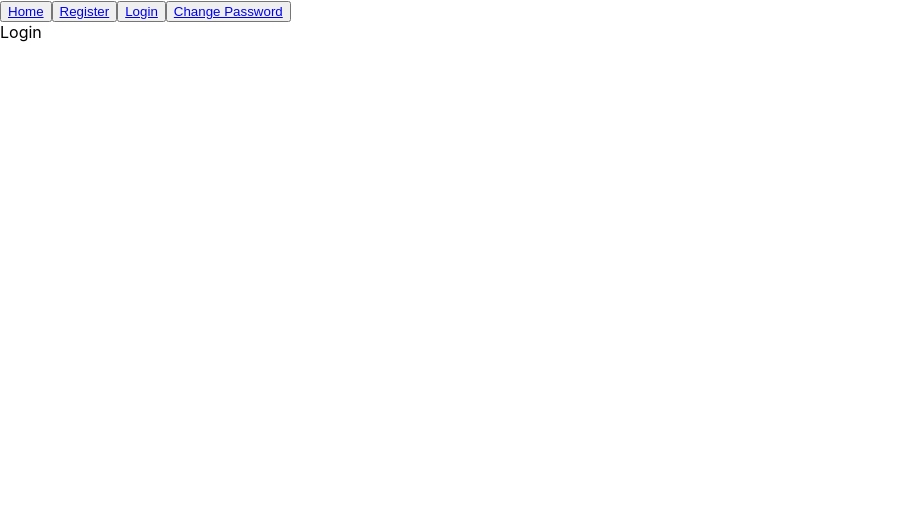
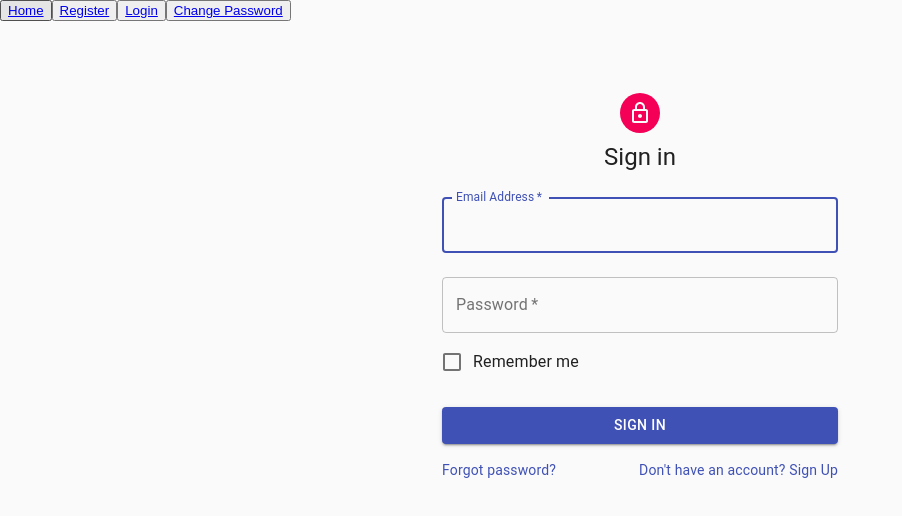
Before and after one commit to sf-minsk/team_project, a React (Create React App) app: page /#/ in a window 1280 px wide. Both pictures are taken after a click on the button "Login". Shown: the top 516 px of the page, without its empty margins (0-902 px from the left). Built offline with nearby package versions, Linux system fonts and the light colour scheme.

Commit message:
added login form, installed: material-ui/core; icons; styles; system

```diff
--- a/package.json
+++ b/package.json
@@ -3,6 +3,10 @@
   "version": "0.1.0",
   "private": true,
   "dependencies": {
+    "@material-ui/core": "^4.12.2",
+    "@material-ui/icons": "^4.11.2",
+    "@material-ui/styles": "^4.11.4",
+    "@material-ui/system": "^4.12.1",
     "@testing-library/jest-dom": "^5.11.4",
     "@testing-library/react": "^11.1.0",
     "@testing-library/user-event": "^12.1.10",
--- a/src/App.tsx
+++ b/src/App.tsx
@@ -9,6 +9,7 @@
 function App() {
     return (
         <>
+
             <div>
                 <button><NavLink to='/'>Home</NavLink></button>
                 <button><NavLink to='/registration'>Register</NavLink></button>
--- a/src/components/auth/login/Login.tsx
+++ b/src/components/auth/login/Login.tsx
@@ -1,8 +1,120 @@
-import React from "react";
+import React from 'react';
+import Avatar from '@material-ui/core/Avatar';
+import Button from '@material-ui/core/Button';
+import CssBaseline from '@material-ui/core/CssBaseline';
+import TextField from '@material-ui/core/TextField';
+import FormControlLabel from '@material-ui/core/FormControlLabel';
+import Checkbox from '@material-ui/core/Checkbox';
+import Link from '@material-ui/core/Link';
+import Grid from '@material-ui/core/Grid';
+import LockOutlinedIcon from '@material-ui/icons/LockOutlined';
+import Typography from '@material-ui/core/Typography';
+import {makeStyles} from '@material-ui/core/styles';
+import Container from '@material-ui/core/Container';
+import {setSignInAC} from "../../../bll/login-reducer";
+import {useFormik} from "formik";
+import {useDispatch} from "react-redux";
+
+
 
 export const Login = () => {
 
+
+    let dispatch = useDispatch()
+
+    const formik = useFormik({
+        initialValues: {
+            email: '',
+            password: '',
+            rememberMe: false,
+        },
+        onSubmit: values => {
+            dispatch(setSignInAC);
+        },
+    });
+
+    const useStyles = makeStyles((theme) => ({
+        paper: {
+            marginTop: theme.spacing(8),
+            display: 'flex',
+            flexDirection: 'column',
+            alignItems: 'center',
+        },
+        avatar: {
+            margin: theme.spacing(1),
+            backgroundColor: theme.palette.secondary.main,
+        },
+        form: {
+            width: '100%',
+            marginTop: theme.spacing(1),
+        },
+        submit: {
+            margin: theme.spacing(3, 0, 2),
+        },
+    }));
+
+    const classes = useStyles();
+
     return (
-        <div>Login</div>
+        <Container component="main" maxWidth="xs">
+            <CssBaseline/>
+            <div className={classes.paper}>
+                <Avatar className={classes.avatar}>
+                    <LockOutlinedIcon/>
+                </Avatar>
+                <Typography component="h1" variant="h5">
+                    Sign in
+                </Typography>
+                <form className={classes.form} noValidate>
+                    <TextField
+                        variant="outlined"
+                        margin="normal"
+                        required
+                        fullWidth
+                        id="email"
+                        label="Email Address"
+                        name="email"
+                        autoComplete="email"
+                        autoFocus
+                    />
+                    <TextField
+                        variant="outlined"
+                        margin="normal"
+                        required
+                        fullWidth
+                        name="password"
+                        label="Password"
+                        type="password"
+                        id="password"
+                        autoComplete="current-password"
+                    />
+                    <FormControlLabel
+                        control={<Checkbox value="remember" color="primary"/>}
+                        label="Remember me"
+                    />
+                    <Button
+                        type="submit"
+                        fullWidth
+                        variant="contained"
+                        color="primary"
+                        className={classes.submit}
+                    >
+                        Sign In
+                    </Button>
+                    <Grid container>
+                        <Grid item xs>
+                            <Link href="#" variant="body2">
+                                Forgot password?
+                            </Link>
+                        </Grid>
+                        <Grid item>
+                            <Link href="#" variant="body2">
+                                {"Don't have an account? Sign Up"}
+                            </Link>
+                        </Grid>
+                    </Grid>
+                </form>
+            </div>
+        </Container>
     )
 }
--- a/src/index.tsx
+++ b/src/index.tsx
@@ -4,12 +4,16 @@
 import App from './App';
 import reportWebVitals from './reportWebVitals';
 import {HashRouter} from 'react-router-dom';
+import {Provider} from "react-redux";
+import {store} from "./bll/store";
 
 ReactDOM.render(
     <React.StrictMode>
+        <Provider store={store}>
         <HashRouter>
             <App/>
         </HashRouter>
+        </Provider>
     </React.StrictMode>,
     document.getElementById('root')
 );
```
Also changed, not shown: src/components/auth/login/Login.module.css (added), 1 other file (tests, documents, lock files or other folders).
